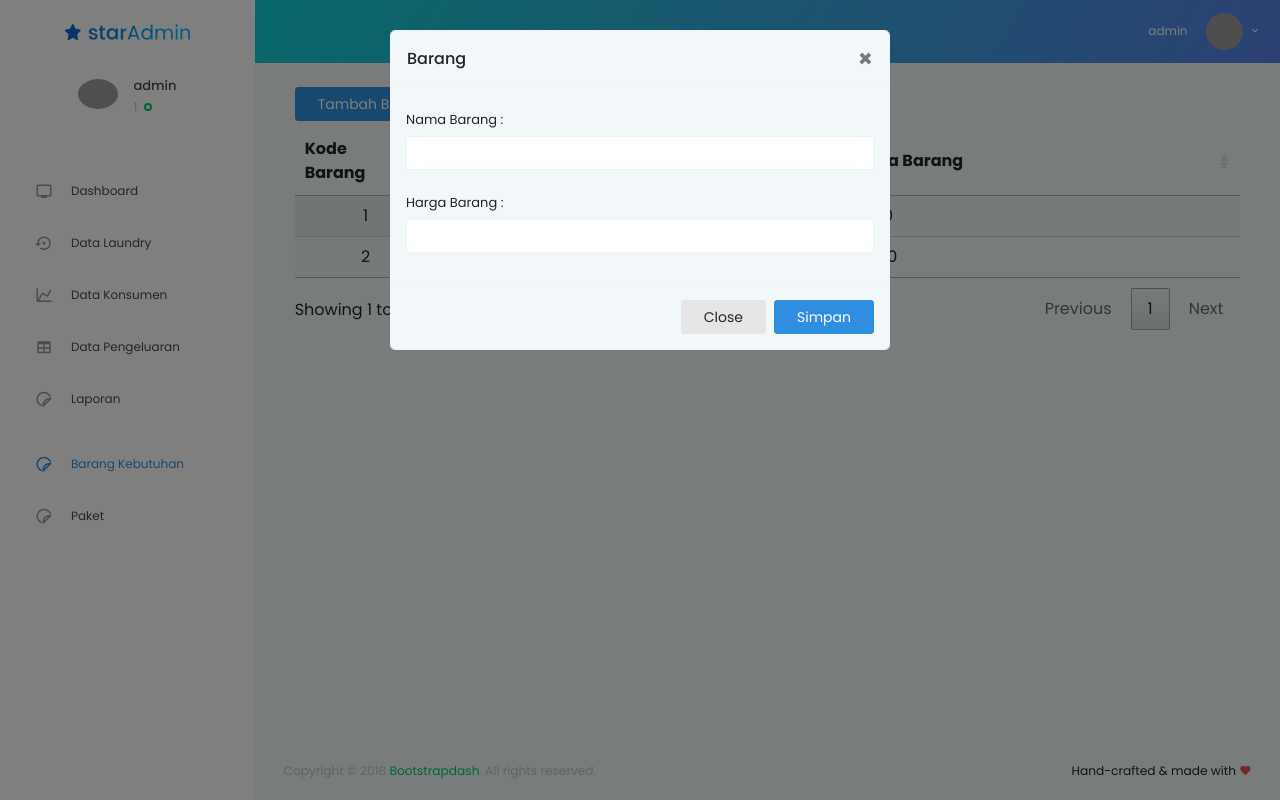
After one commit to lordfhi/vivalo, a PHP site: page /vivalo/page/admin/barang.php in a window 1280 px wide, after a click on "Tambah Barang". The commit adds this page. Run offline with PHP 8.4, Linux system fonts and the light colour scheme; a user stored in the database is signed in; data comes from the database, SQL or seed files in the repository; some libraries are stand-ins or nearby versions; grey boxes are pictures that could not be loaded.

```diff
--- a/page/admin/attr_nav.php
+++ b/page/admin/attr_nav.php
@@ -50,6 +50,12 @@
       &nbsp;
     </li>
     <li class="nav-item">
+      <a class="nav-link" href="<?= APP_URL ?>page/admin/barang.php">
+        <i class="menu-icon mdi mdi-sticker"></i>
+        <span class="menu-title">Barang Kebutuhan</span>
+      </a>
+    </li>
+    <li class="nav-item">
       <a class="nav-link" href="<?= APP_URL ?>page/admin/paket.php">
         <i class="menu-icon mdi mdi-sticker"></i>
         <span class="menu-title">Paket</span>
--- /dev/null
+++ b/page/admin/barang.php
@@ -0,0 +1,136 @@
+
+<!DOCTYPE html>
+<html lang="en">
+<?php
+include 'attr_head.php';
+?>
+<style type="text/css">
+  .dataTables_length, .dataTables_filter {
+    display: none;
+  }
+</style>
+    <body>
+      <?php
+      if (isset($_GET["pesan"]))
+      {
+        if ($_GET["pesan"] == "buat_oke") echo "<script>alert('Berhasil menambahkan data paket.')</script>";
+        if ($_GET["pesan"] == "data_ada") echo "<script>alert('Gagal menambahkan data paket, data sudah ada!')</script>";
+      }
+      ?>
+      <div class="container-scroller">
+        <!-- partial:partials/_navbar.html -->
+      <?php
+       include 'navbar.php';
+        ?>
+        <!-- partial -->
+        <div class="container-fluid page-body-wrapper">
+          <!-- partial:partials/_sidebar.html -->
+          <?php require_once __DIR__."/attr_nav.php" ?>
+          <!-- partial -->
+          <div class="main-panel">
+            <div class="content-wrapper">
+
+              <div class="row">
+               <div class="container-fluid">
+                 <div class="col-md-12">
+                    <button type="button" class="btn btn-primary" data-toggle="modal" data-target="#exampleModal">
+                      Tambah Barang
+                    </button>
+                    <table id="example" class="display" style="width:100%">
+                        <thead>
+                            <tr>
+                                <th style="width: 15%;">Kode Barang</th>
+                                <th>Nama Barang</th>
+                                <th>Harga Barang</th>
+                            </tr>
+                        </thead>
+                        <tbody>
+                            <?php foreach($db->query("SELECT * FROM `vivalo_kebutuhan` WHERE 1")->fetch_all() as $barang): ?>
+                            <tr>
+                                <td align="center"><?= $barang[0] ?></td>
+                                <td><?= $barang[1] ?></td>
+                                <td><?= $barang[2] ?></td>
+                            </tr>
+                            <?php endforeach ?>
+                        </tbody>
+
+                    </table>
+
+                 </div>
+               </div>
+              </div>
+
+
+
+
+            </div>
+            <!-- content-wrapper ends -->
+            <!-- partial:partials/_footer.html -->
+            <footer class="footer">
+              <div class="container-fluid clearfix">
+                <span class="text-muted d-block text-center text-sm-left d-sm-inline-block">Copyright © 2018
+                  <a href="http://www.bootstrapdash.com/" target="_blank">Bootstrapdash</a>. All rights reserved.</span>
+                <span class="float-none float-sm-right d-block mt-1 mt-sm-0 text-center">Hand-crafted &amp; made with
+                  <i class="mdi mdi-heart text-danger"></i>
+                </span>
+              </div>
+            </footer>
+            <!-- partial -->
+          </div>
+          <!-- main-panel ends -->
+        </div>
+        <!-- page-body-wrapper ends -->
+      </div>
+      <!-- container-scroller -->
+
+<!-- Modal -->
+<div class="modal fade" id="exampleModal" tabindex="-1" role="dialog" aria-labelledby="exampleModalLabel" aria-hidden="true">
+  <div class="modal-dialog" role="document">
+    <div class="modal-content">
+      <div class="modal-header">
+        <h5 class="modal-title" id="exampleModalLabel">Barang</h5>
+        <button type="button" class="close" data-dismiss="modal" aria-label="Close">
+          <span aria-hidden="true">&times;</span>
+        </button>
+      </div>
+      <div class="modal-body">
+        <form action="<?= APP_URL ?>page/action/tambah_barang.php" method="post" id="formTambahPaket">
+          <div class="form-group">
+            <label for="recipient-name" class="col-form-label">Nama Barang :</label>
+            <input type="text" class="form-control" required="" id="recipient-name" name="nama_barang">
+          </div>
+          <div class="form-group">
+            <label for="message-text" class="col-form-label">Harga Barang :</label>
+            <input type="text" class="form-control" required="" id="recipient-name" name="harga">
+          </div>
+        </form>
+      </div>
+      <div class="modal-footer">
+        <button type="button" class="btn btn-secondary" data-dismiss="modal">Close</button>
+        <button type="button" class="btn btn-primary" onclick="$('#formTambahPaket').submit();">Simpan</button>
+      </div>
+    </div>
+  </div>
+</div>
+
+      <!-- plugins:js -->
+      <script src="../../asset/vendors/js/vendor.bundle.base.js"></script>
+      <script src="../../asset/vendors/js/vendor.bundle.addons.js"></script>
+      <script src="https://cdn.datatables.net/1.10.19/js/jquery.dataTables.min.js"></script>
+      <!-- endinject -->
+      <!-- Plugin js for this page-->
+      <!-- End plugin js for this page-->
+      <!-- inject:js -->
+      <script src="../../asset/js/off-canvas.js"></script>
+      <script src="../../asset/js/misc.js"></script>
+      <!-- endinject -->
+      <!-- Custom js for this page-->
+      <script src="../../asset/js/dashboard.js"></script>
+      <!-- End custom js for this page-->
+<script type="text/javascript">
+  $(document).ready(function() {
+    $('#example').DataTable();
+} );
+</script>
+
+    </body></html>
```
Also changed, not shown: page/action/pengeluaranData.php (+22 -25 lines), page/action/tambah_barang.php (added, +14 -0 lines), page/action/tambah_pengeluaran.php (+11 -18 lines), page/admin/data_pengeluaran.php (+14 -9 lines).
